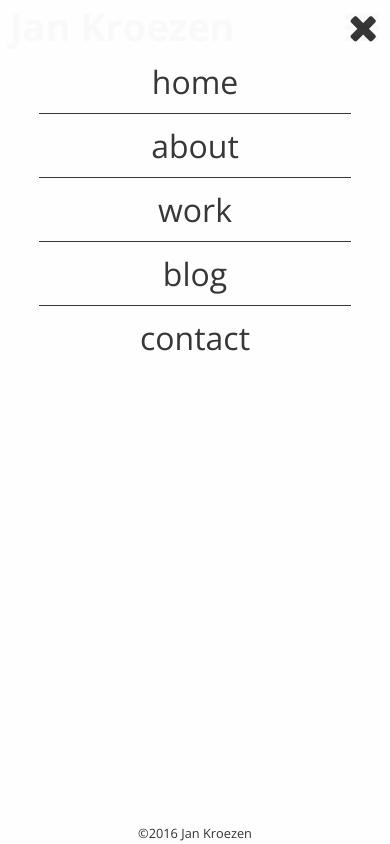
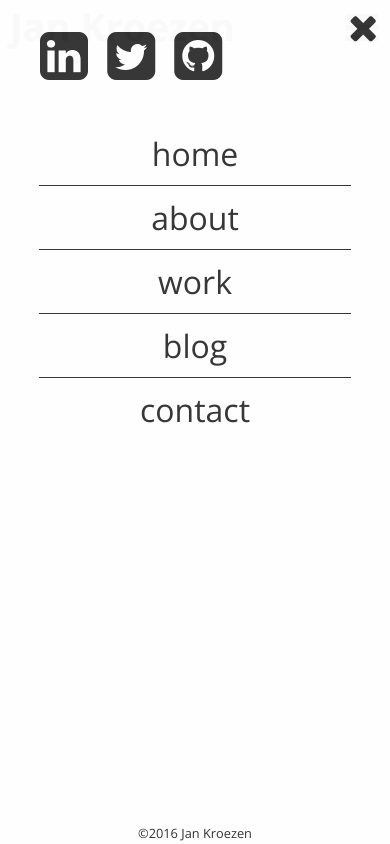
Before and after one commit to JayKay82/portfolio, a website: page index.html in a window 390 px wide. Both pictures are taken after a click on the element 361 px from the left and 27 px from the top of the page. Drawn offline with nearby package versions, Linux system fonts and the light colour scheme.

Commit message:
add social media icons to small mobile nav bar

```diff
--- a/css/styles.css
+++ b/css/styles.css
@@ -46,10 +46,6 @@ header > span.fa {
   margin: 8px 2px 0 0;
 }
 
-#mobile-nav > span.fa {
-  margin: 8px 12px 0 0;
-}
-
 #mobile-nav {
   display: none;
   position: absolute;
@@ -64,24 +60,38 @@ header > span.fa {
   display: block !important;
 }
 
-#mobile-nav ul {
-  margin: 50px 0;
+#mobile-nav > ul li {
+  display: inline-block;
+}
+
+#mobile-nav > ul a {
+  font-size: 3.5em;
+  color: #343333;
+  margin-right: 15px;
+}
+
+#mobile-nav > span.fa {
+  margin: 8px 12px 0 0;
+}
+
+#mobile-nav nav {
+  margin: 30px 0;
   padding: 0;
   text-align: center;
 }
 
-#mobile-nav li {
+#mobile-nav nav li {
   width: 80%;
   margin: 0 auto;
   border-bottom: 1px solid #343333;
   list-style: none;
 }
 
-#mobile-nav li:last-child {
+#mobile-nav nav li:last-child {
   border-bottom: none;
 }
 
-#mobile-nav a {
+#mobile-nav nav li a {
   display: inline-block;
   padding: 10px 50px;
   font-size: 2em;
--- a/index.html
+++ b/index.html
@@ -19,14 +19,17 @@
         <span class="fa fa-bars" aria-hidden="true"></span>
         <div id="mobile-nav">
           <span class="fa fa-close" aria-hidden="true"></span>
+          <ul>
+            <li><a href="#"><span class="fa fa-linkedin-square"></span></a></li>
+            <li><a href="#"><span class="fa fa-twitter-square"></span></a></li>
+            <li><a href="#"><span class="fa fa-github-square"></span></a></li>
+          </ul>
           <nav>
-            <ul>
-              <li><a href="#">home</a></li>
-              <li><a href="#">about</a></li>
-              <li><a href="#">work</a></li>
-              <li><a href="#">blog</a></li>
-              <li><a href="#">contact</a></li>
-            </ul>
+            <li><a href="#">home</a></li>
+            <li><a href="#">about</a></li>
+            <li><a href="#">work</a></li>
+            <li><a href="#">blog</a></li>
+            <li><a href="#">contact</a></li>
           </nav>
         </div>
       </header>
```
